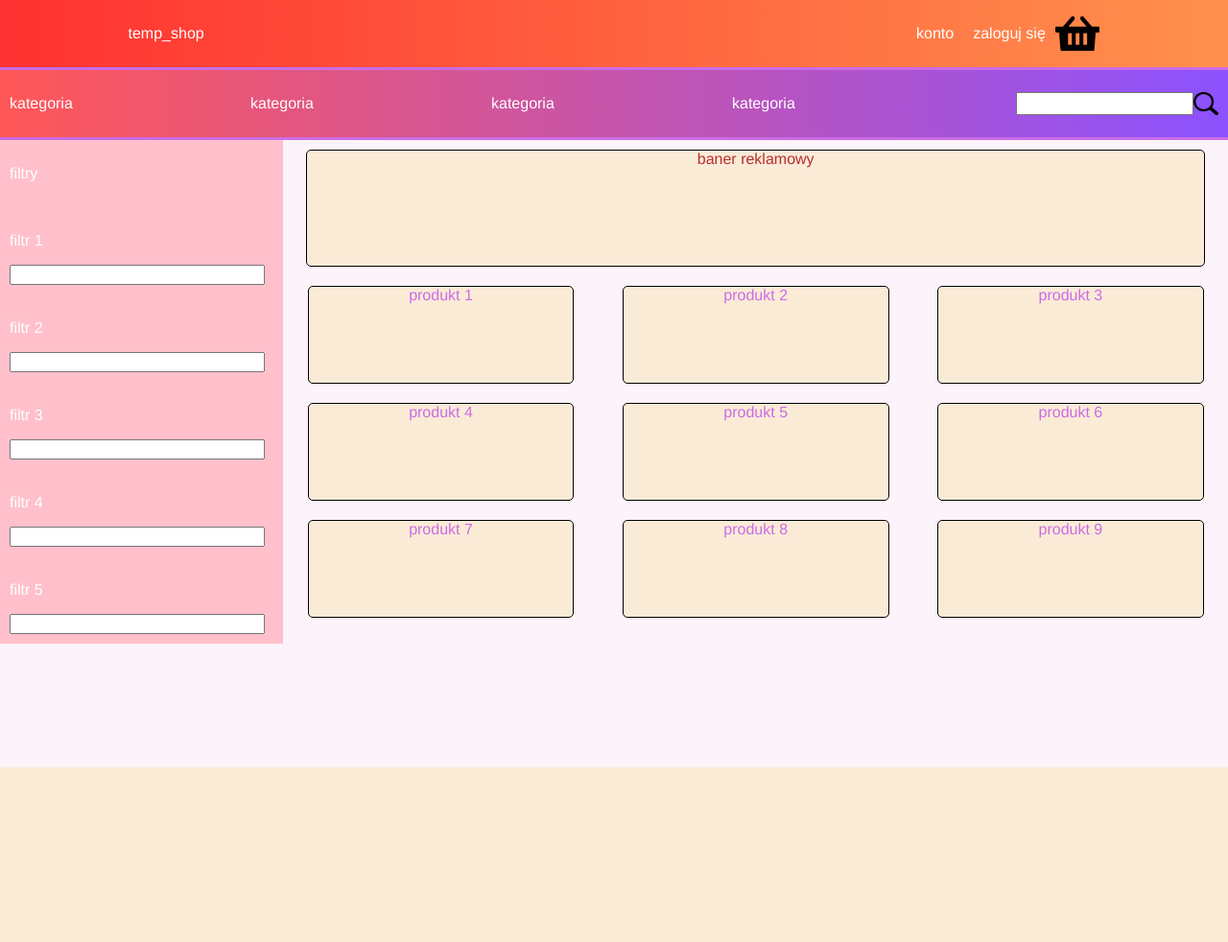
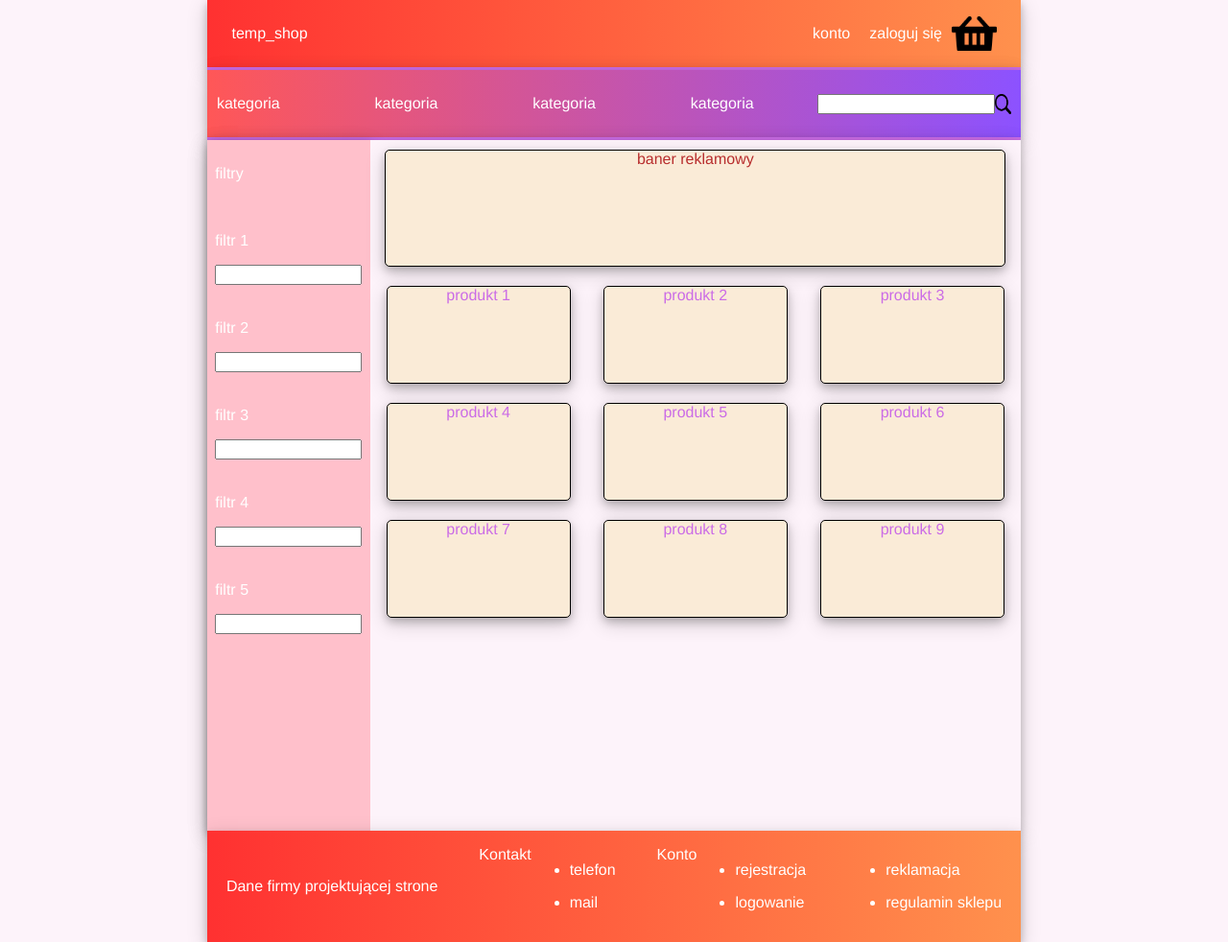
Before and after one commit to Murkan12/temp_shop, a Django app: page /ecommerce/ in a window 1280 px wide. Shown: the whole page at 96% size. Before the commit the page ends 800 px from the top, so only its background shows below. Run offline with Django 3.2, Linux system fonts and the light colour scheme.

Commit message:
zmiany kosmetyczne

```diff
--- a/static/css/style.css
+++ b/static/css/style.css
@@ -5,12 +5,14 @@ body{
     flex-direction: column;
     align-items: center;
     color: white;
+    justify-self: center;
 }
 
 .container{
+    box-shadow: 0 4px 8px 0 rgba(0, 0, 0, 0.2), 0 6px 20px 0 rgba(0, 0, 0, 0.19);
     height: 100%;
     min-width: 0px;
-    width: 100%;
+    width: 80%;
     margin: 0 auto;
     display: flex;
     align-items: center;
@@ -54,14 +56,12 @@ body{
 }
 
 .filtry{
-    height: 100%;
-    flex-grow: 1;
+    height: 90vh;
     background-color: pink;
     display: flex;
-    width: 30%;
+    width: 20%;
     flex-direction: column;
-    justify-content: space-evenly;
-    align-items: flex-start;
+    justify-content: flex-start;
 }
 
 .filtry .item{
@@ -72,16 +72,16 @@ body{
 }
 
 .produkty_lista{
+    height: 90vh;
+    box-shadow: none;
     background-color: #fdf3fa;
     align-content: stretch;
     display: flex;
     flex-direction: column;
     align-self: flex-start;
-    .produkty{
-        display: flex;
-        flex-wrap: wrap;
-    }
+    justify-content: flex-start;
     .baner{
+        box-shadow: 0 4px 8px 0 rgba(0, 0, 0, 0.2), 0 6px 20px 0 rgba(0, 0, 0, 0.19);
         color: #b82e2e;
         background-color: antiquewhite;
         margin: 10px;
@@ -96,8 +96,10 @@ body{
     .produkty{
         display: flex;
         width: 100%;
+        flex-wrap: wrap;
         justify-content: space-around;
         .produkt{
+            box-shadow: 0 4px 8px 0 rgba(0, 0, 0, 0.2), 0 6px 20px 0 rgba(0, 0, 0, 0.19);
             color: #cb6ce6;
             background-color: antiquewhite;
             display: flex;
@@ -121,3 +123,13 @@ body{
 .przerywnik{
     background-color: #cb6ce6;
 }
+
+.footer{
+    background-image: linear-gradient(to right, #ff3131, #ff914d);
+    display: flex;
+    justify-content: space-between;
+    .item{
+        margin-left: 20px;
+        margin-right: 20px;
+    }
+}
--- a/temp_shop_ecommerce/templates/temp_shop_ecommerce/index.html
+++ b/temp_shop_ecommerce/templates/temp_shop_ecommerce/index.html
@@ -110,5 +110,46 @@
 
         </div>
 
+        <div class="container footer">
+
+            <div class="item">
+                <p>Dane firmy projektującej strone</p>
+            </div>
+
+            <div class="item">
+                <p>Kontakt</p>
+                <ul>
+                    <li>
+                        <p>telefon</p>
+                    </li>
+                    <li>
+                        <p>mail</p>
+                    </li>
+                </ul>
+            </div>
+
+            <div class="item">
+                <p>Konto</p>
+                <ul>
+                    <li>
+                        <p>rejestracja</p>
+                    </li>
+                    <li>
+                        <p>logowanie</p>
+                    </li>
+                </ul>
+            </div>
+
+            <div class="item">
+                <ul>
+                    <li>
+                        <p>reklamacja</p>
+                    </li>
+                    <li>
+                        <p>regulamin sklepu</p>
+                    </li>
+                </ul>
+            </div>
+        </div>
     </body>
 </html>
```
